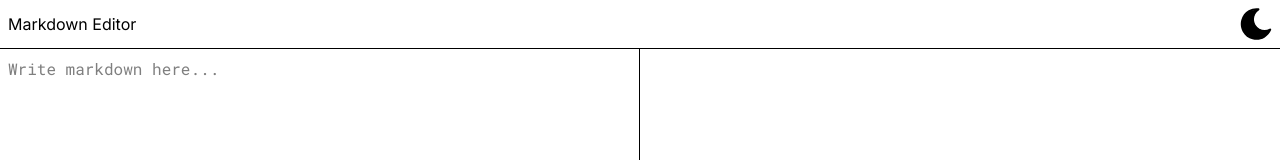
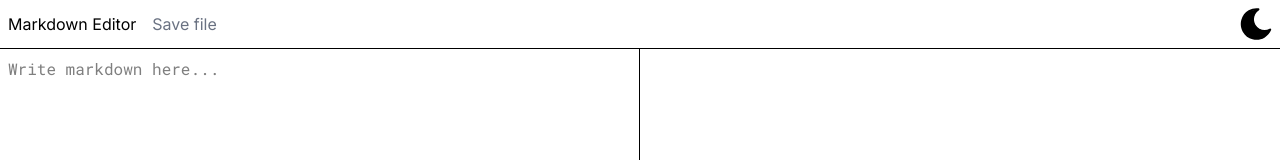
Before and after one commit to Croking09/markdown-editor, a React (Vite) app: page / in a window 1280 px wide. Shown: the top 160 px of the page. Built offline with nearby package versions, Linux system fonts and the light colour scheme.

Commit message:
New context and download functionality

```diff
--- a/src/App/Header.tsx
+++ b/src/App/Header.tsx
@@ -1,3 +1,4 @@
+import { useText } from '../hooks/useText.ts'
 import useDarkMode from '../hooks/useDarkMode.ts'
 
 import darkModeIcon from '../assets/dark-mode.svg'
@@ -5,11 +6,33 @@ import lightModeIcon from '../assets/light-mode.svg'
 
 function Header() {
   const { isDark, toggleDarkMode } = useDarkMode()
+  const { text } = useText()
+
+  const handleDownload = () => {
+    const blob = new Blob([text], { type: 'text/markdown;charset=utf-8' })
+    const url = URL.createObjectURL(blob)
+
+    const link = document.createElement('a')
+    link.href = url
+    link.download = 'your-file.md'
+    link.click()
+
+    URL.revokeObjectURL(url)
+  }
 
   return (
     <div>
       <div className="p-2 flex items-center justify-between">
-        <p>Markdown Editor</p>
+        <div className="flex">
+          <p className="mr-4">Markdown Editor</p>
+          <button
+            className="text-gray-500 cursor-pointer"
+            onClick={handleDownload}
+          >
+            Save file
+          </button>
+        </div>
+
         <img
           className="h-8 w-8 cursor-pointer"
           src={isDark ? lightModeIcon : darkModeIcon}
@@ -17,6 +40,7 @@ function Header() {
           onClick={toggleDarkMode}
         />
       </div>
+
       <hr />
     </div>
   )
--- a/src/Editor/Editor.tsx
+++ b/src/Editor/Editor.tsx
@@ -1,5 +1,7 @@
-import { useState, useRef, useCallback } from 'react'
+import { useRef, useCallback } from 'react'
 import Markdown from 'react-markdown'
+
+import { useText } from '../hooks/useText'
 
 import { PLACEHOLDER_MSG } from '../constants'
 
@@ -8,7 +10,7 @@ type EditorProps = {
 }
 
 function Editor({ className }: EditorProps) {
-  const [text, setText] = useState('')
+  const {text, setText} = useText()
   const textareaRef = useRef<HTMLTextAreaElement>(null)
   const previewRef = useRef<HTMLDivElement>(null)
 
--- /dev/null
+++ b/src/context/TextProvider.tsx
@@ -0,0 +1,12 @@
+import { useState, type ReactNode } from 'react'
+import { TextContext } from './textContext'
+
+export const TextProvider = ({ children }: { children: ReactNode }) => {
+  const [text, setText] = useState('')
+
+  return (
+    <TextContext.Provider value={{ text, setText }}>
+      {children}
+    </TextContext.Provider>
+  )
+}
--- /dev/null
+++ b/src/context/textContext.ts
@@ -0,0 +1,8 @@
+import { createContext } from 'react'
+
+type TextContextType = {
+  text: string
+  setText: (text: string) => void
+}
+
+export const TextContext = createContext<TextContextType | undefined>(undefined)
--- /dev/null
+++ b/src/hooks/useText.ts
@@ -0,0 +1,11 @@
+import { useContext } from 'react'
+
+import { TextContext } from '../context/textContext'
+
+export const useText = () => {
+  const context = useContext(TextContext)
+  if (!context) {
+    throw new Error('useText must be used within a TextProvider')
+  }
+  return context
+}
--- a/src/main.tsx
+++ b/src/main.tsx
@@ -1,11 +1,15 @@
 import { StrictMode } from 'react'
 import { createRoot } from 'react-dom/client'
+
 import App from './App/App.tsx'
+import { TextProvider } from './context/TextProvider.tsx'
 
 import './app.css'
 
 createRoot(document.getElementById('root')!).render(
   <StrictMode>
-    <App />
+    <TextProvider>
+      <App />
+    </TextProvider>
   </StrictMode>,
 )
```
